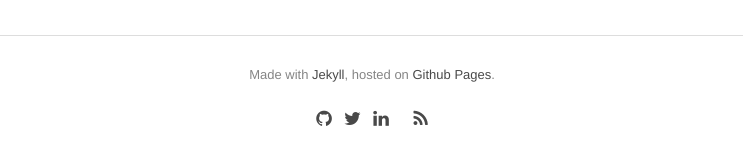
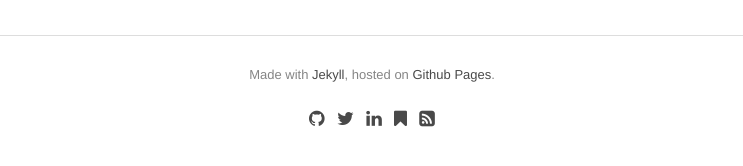
Before and after one commit to shawinder/shawinder.github.io, a Jekyll site: the page built from index.html, in a window 1280 px wide. Shown: the part 416-582 px from the top of the page, without its empty margins (268-1011 px from the left). Built offline with Jekyll 4.4.1, drawn with Linux system fonts in a browser that asks for light colours; nearby versions of some CDN libraries.

Commit message:
Update master.html

```diff
--- a/_layouts/master.html
+++ b/_layouts/master.html
@@ -87,12 +87,12 @@
 	      </li>
 	      <li>
 	        <a href="#" title="Browse my bookmarks about Programming" target="_blank">
-	          <i class="fa fa-bookmarks"></i>
+	          <i class="fa fa-bookmark"></i>
 	        </a>
 	      </li>
 	      <li>
 	        <a href="blog/atom.xml" title="Subscribe to my blog with RSS">
-	          <i class="fa fa-feed"></i>
+	          <i class="fa fa-rss-square"></i>
 	        </a>
 	      </li>
 	    </ul>
```
